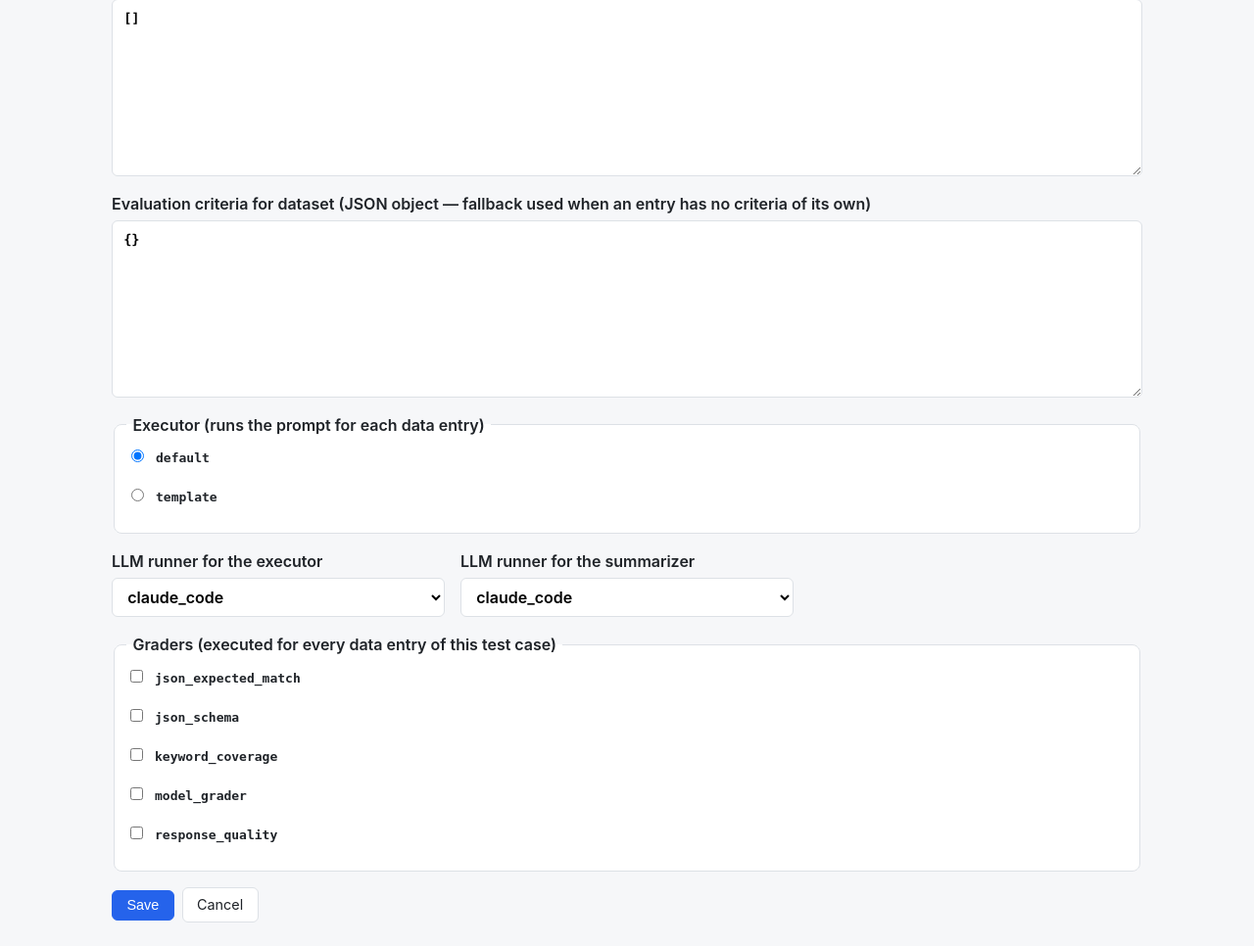
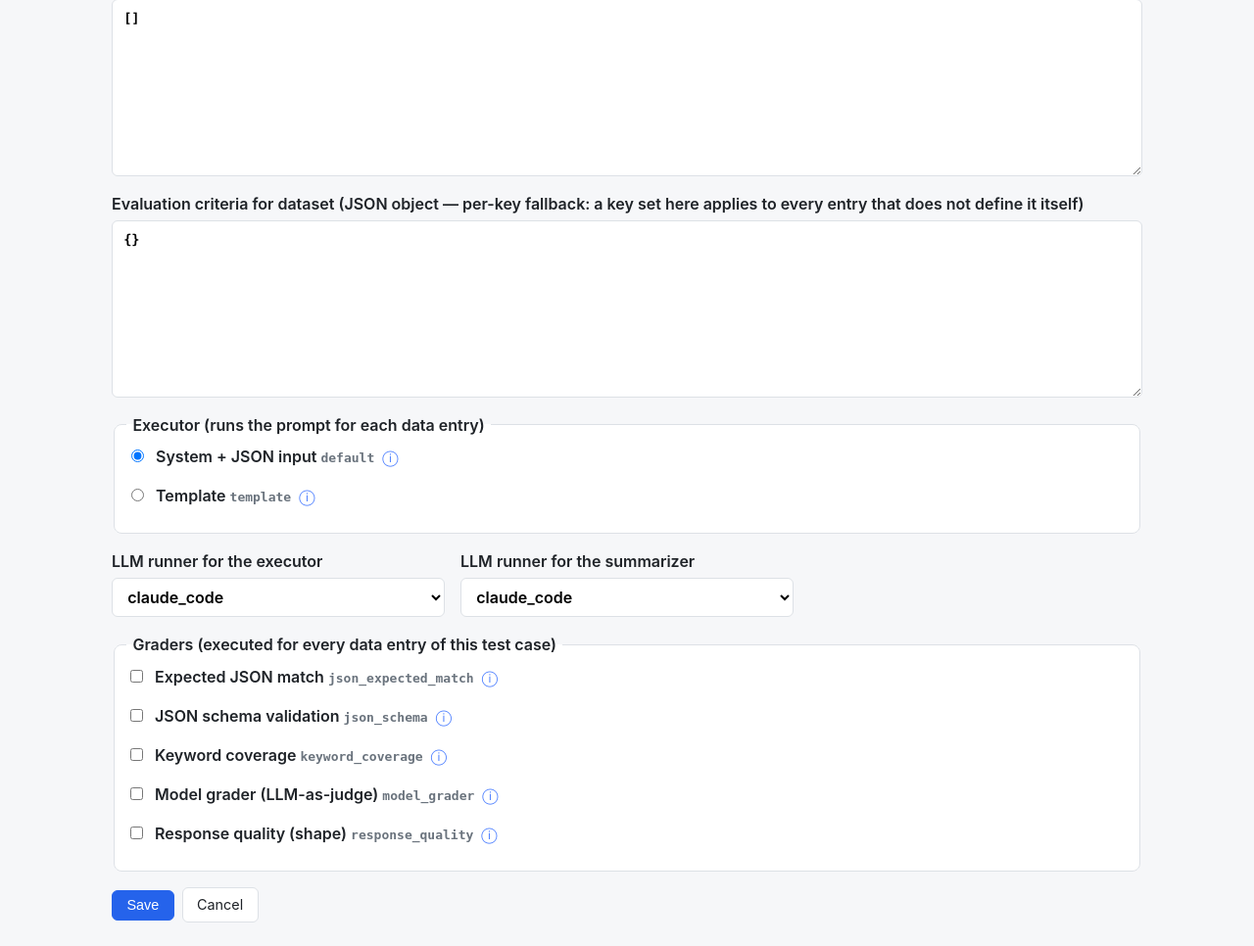
Before and after one commit to tsvetan-bondzhov/prompt-optimizer, a FastAPI app: page /test-cases/new in a window 1280 px wide. Shown: the part 467-1433 px from the top of the page at 98% size. Run offline with FastAPI, Linux system fonts and the light colour scheme; parts of the project's set-up code (start-up, migrations or seed data) failed here and were passed over.

Commit message:
Show human-readable names and info popups for executors and graders
Executors and graders now carry UI metadata (display_name, description,
criteria_info, criteria_sample); registry.describe() exposes it and the test
case form renders the friendly names with an info icon that opens a dialog
documenting the implementation's purpose, its evaluation-criteria keys, and a
copy-pasteable sample criteria snippet.

Co-Authored-By: Claude Fable 5 <noreply@anthropic.com>

```diff
--- a/app/core/registry.py
+++ b/app/core/registry.py
@@ -39,6 +39,7 @@ __all__ = [
     "register",
     "resolve",
     "available",
+    "describe",
     "clear",
     "get_executor",
     "get_grader",
@@ -128,6 +129,37 @@ def available(category: str) -> list[str]:
     return sorted(_REGISTRY[category])
 
 
+def describe(category: str) -> list[dict[str, Any]]:
+    """Return UI metadata for every implementation registered in ``category``.
+
+    Each item: ``{"name", "display_name", "description", "criteria_info",
+    "criteria_sample", "options_schema"}`` — read from the instantiated
+    implementation's class attributes, with sensible fallbacks so
+    implementations without metadata still render.
+    """
+
+    infos: list[dict[str, Any]] = []
+    for name in available(category):
+        try:
+            instance = resolve(category, name)
+        except Exception:  # pragma: no cover - defensive: bad factory
+            infos.append({"name": name, "display_name": name})
+            continue
+        infos.append(
+            {
+                "name": name,
+                "display_name": getattr(instance, "display_name", "") or name,
+                "description": getattr(instance, "description", "") or "",
+                "criteria_info": list(getattr(instance, "criteria_info", []) or []),
+                "criteria_sample": getattr(instance, "criteria_sample", None),
+                "options_schema": list(
+                    getattr(instance, "options_schema", []) or []
+                ),
+            }
+        )
+    return infos
+
+
 def clear(category: str | None = None) -> None:
     """Clear registrations for ``category`` (or all categories when ``None``)."""
 
--- a/app/implementations/graders.py
+++ b/app/implementations/graders.py
@@ -61,6 +61,20 @@ class KeywordCoverageGrader(Grader):
     """
 
     name = "keyword_coverage"
+    display_name = "Keyword coverage"
+    description = (
+        "Checks which expected keywords appear in the output and scores the "
+        "coverage ratio linearly onto 1-10. Without configured keywords the "
+        "grader returns a neutral 5."
+    )
+    criteria_info = [
+        {
+            "key": "keywords",
+            "description": "List of keywords expected to appear in the output "
+            "(case-insensitive). Legacy alias: 'expected_keywords'.",
+        },
+    ]
+    criteria_sample = {"keywords": ["refund", "14 days", "support@example.com"]}
 
     def _expected_keywords(
         self, test_case: TestCase, entry_index: int
@@ -132,6 +146,23 @@ class ResponseQualityGrader(Grader):
     """
 
     name = "response_quality"
+    display_name = "Response quality (shape)"
+    description = (
+        "Content-agnostic heuristic on the shape of the output: rewards a "
+        "non-empty response whose length falls within the configured "
+        "min/max character bounds."
+    )
+    criteria_info = [
+        {
+            "key": "min_length",
+            "description": "Minimum output length in characters (default 1).",
+        },
+        {
+            "key": "max_length",
+            "description": "Maximum output length in characters (optional).",
+        },
+    ]
+    criteria_sample = {"min_length": 50, "max_length": 800}
 
     async def grade(
         self,
--- a/app/implementations/json_graders.py
+++ b/app/implementations/json_graders.py
@@ -121,6 +121,30 @@ class JsonSchemaValidationGrader(_JsonGraderBase):
     """
 
     name = "json_schema"
+    display_name = "JSON schema validation"
+    description = (
+        "Parses the output as JSON and validates it against a JSON Schema "
+        "(Draft 2020-12). Valid output scores 10; each violation subtracts 3 "
+        "(floored at 1); unparseable output scores 1. Typically configured "
+        "once for the whole dataset."
+    )
+    criteria_info = [
+        {
+            "key": "json_schema",
+            "description": "JSON Schema object the output must conform to. "
+            "Legacy alias: 'schema'.",
+        },
+    ]
+    criteria_sample = {
+        "json_schema": {
+            "type": "object",
+            "properties": {
+                "name": {"type": "string"},
+                "age": {"type": "integer", "minimum": 0},
+            },
+            "required": ["name", "age"],
+        }
+    }
 
     def _schema(
         self, test_case: TestCase, entry_index: int
@@ -207,6 +231,22 @@ class JsonExpectedMatchGrader(_JsonGraderBase):
     """
 
     name = "json_expected_match"
+    display_name = "Expected JSON match"
+    description = (
+        "Parses the output as JSON and compares it field by field to an "
+        "expected document (object or array). The score is the percentage of "
+        "compared fields that match, mapped onto 1-10. Typically configured "
+        "per data entry."
+    )
+    criteria_info = [
+        {
+            "key": "expected_json",
+            "description": "Expected JSON object or array; fields null/missing "
+            "on both sides are ignored, unexpected output fields are "
+            "mismatches. Legacy alias: 'expected'.",
+        },
+    ]
+    criteria_sample = {"expected_json": {"name": "Ada", "age": 36, "city": None}}
 
     def _expected(
         self, test_case: TestCase, entry_index: int
--- a/app/web/routes.py
+++ b/app/web/routes.py
@@ -27,7 +27,7 @@ from app.api.deps import (
     get_test_case_repository,
 )
 from app.api.routes_evaluation import resolve_test_cases
-from app.core.registry import available
+from app.core.registry import available, describe
 from app.db.repositories import (
     EvaluationReportRepository,
     EvaluationRunRepository,
@@ -154,8 +154,8 @@ async def test_case_new(request: Request) -> HTMLResponse:
         request,
         "test_case_form.html",
         test_case=None,
-        available_graders=available("grader"),
-        available_executors=available("executor"),
+        grader_infos=describe("grader"),
+        executor_infos=describe("executor"),
         available_llm_runners=available("llm_runner"),
     )
 
@@ -228,8 +228,8 @@ async def test_case_edit(
         request,
         "test_case_form.html",
         test_case=doc,
-        available_graders=available("grader"),
-        available_executors=available("executor"),
+        grader_infos=describe("grader"),
+        executor_infos=describe("executor"),
         available_llm_runners=available("llm_runner"),
     )
 
--- a/app/web/static/styles.css
+++ b/app/web/static/styles.css
@@ -150,3 +150,14 @@ ul.compact { margin: 0; padding-left: 1.1rem; font-size: 0.85rem; }
 
 .row-accepted td:first-child { border-left: 4px solid var(--ok); }
 .row-rejected td:first-child { border-left: 4px solid var(--danger); }
+
+/* Implementation info popups (test case form) */
+.info-btn {
+  border: none; background: none; cursor: pointer;
+  color: #4a7dff; font-size: 1rem; padding: 0 0.25rem; line-height: 1;
+}
+.info-btn:hover { color: #1f52d4; }
+.info-dialog { max-width: 40rem; border: 1px solid #ccc; border-radius: 8px; padding: 1rem 1.25rem; }
+.info-dialog::backdrop { background: rgba(0, 0, 0, 0.4); }
+.info-dialog h3 { margin-top: 0; }
+.info-dialog pre { max-height: 16rem; overflow: auto; }
--- a/app/web/templates/test_case_form.html
+++ b/app/web/templates/test_case_form.html
@@ -1,5 +1,43 @@
 {% extends "base.html" %}
 {% block title %}{{ 'Edit' if test_case else 'New' }} Test Case — Prompt Optimizer{% endblock %}
+
+{% macro info_button(kind, info) %}
+{% if info.description or info.criteria_info or info.criteria_sample %}
+<button type="button" class="info-btn" title="About {{ info.display_name }}"
+        onclick="document.getElementById('info-{{ kind }}-{{ info.name }}').showModal()">&#9432;</button>
+{% endif %}
+{% endmacro %}
+
+{% macro info_dialog(kind, info) %}
+{% if info.description or info.criteria_info or info.criteria_sample %}
+<dialog id="info-{{ kind }}-{{ info.name }}" class="info-dialog">
+  <h3>{{ info.display_name }} <code class="muted">{{ info.name }}</code></h3>
+  {% if info.description %}<p>{{ info.description }}</p>{% endif %}
+  {% if info.criteria_info %}
+  <h4>Evaluation criteria keys</h4>
+  <table>
+    <thead><tr><th>Key</th><th>Description</th></tr></thead>
+    <tbody>
+      {% for c in info.criteria_info %}
+      <tr><td><code>{{ c.key }}</code></td><td>{{ c.description }}</td></tr>
+      {% endfor %}
+    </tbody>
+  </table>
+  {% endif %}
+  {% if info.criteria_sample is not none %}
+  <h4>Sample criteria snippet</h4>
+  <pre class="prompt small" id="sample-{{ kind }}-{{ info.name }}">{{ info.criteria_sample|tojson_pretty }}</pre>
+  <button type="button" class="btn small"
+          onclick="copySample('sample-{{ kind }}-{{ info.name }}', this)">Copy snippet</button>
+  {% endif %}
+  <div class="actions">
+    <button type="button" class="btn"
+            onclick="document.getElementById('info-{{ kind }}-{{ info.name }}').close()">Close</button>
+  </div>
+</dialog>
+{% endif %}
+{% endmacro %}
+
 {% block content %}
 <h1>{{ 'Edit test case' if test_case else 'New test case' }}</h1>
 
@@ -13,19 +51,21 @@
   <label>Evaluation criteria per data entry (JSON array of objects, aligned by index with the data entries)
     <textarea name="evaluation_criteria_per_entry" rows="8">{{ test_case.evaluation_criteria_per_entry|tojson_pretty if test_case and test_case.evaluation_criteria_per_entry is defined else '[]' }}</textarea>
   </label>
-  <label>Evaluation criteria for dataset (JSON object — fallback used when an entry has no criteria of its own)
+  <label>Evaluation criteria for dataset (JSON object — per-key fallback: a key set here applies to every entry that does not define it itself)
     <textarea name="evaluation_criteria" rows="8">{{ test_case.evaluation_criteria|tojson_pretty if test_case else '{}' }}</textarea>
   </label>
   <fieldset>
     <legend>Executor (runs the prompt for each data entry)</legend>
     {% set current_executor = test_case.executor_name if test_case and test_case.executor_name else 'default' %}
-    {% for e in available_executors %}
+    {% for e in executor_infos %}
     <label class="check">
-      <input type="radio" name="executor_name" value="{{ e }}"
-             {% if e == current_executor %}checked{% endif %}>
-      <code>{{ e }}</code>
+      <input type="radio" name="executor_name" value="{{ e.name }}"
+             {% if e.name == current_executor %}checked{% endif %}>
+      {{ e.display_name }} <code class="muted">{{ e.name }}</code>
+      {{ info_button('executor', e) }}
     </label>
     {% endfor %}
+    {% for e in executor_infos %}{{ info_dialog('executor', e) }}{% endfor %}
   </fieldset>
   <div class="grid-3">
     <label>LLM runner for the executor
@@ -47,15 +87,17 @@
   </div>
   <fieldset>
     <legend>Graders (executed for every data entry of this test case)</legend>
-    {% if available_graders %}
+    {% if grader_infos %}
       {% set selected = test_case.grader_names if test_case and test_case.grader_names else [] %}
-      {% for g in available_graders %}
+      {% for g in grader_infos %}
       <label class="check">
-        <input type="checkbox" name="grader_names" value="{{ g }}"
-               {% if g in selected %}checked{% endif %}>
-        <code>{{ g }}</code>
+        <input type="checkbox" name="grader_names" value="{{ g.name }}"
+               {% if g.name in selected %}checked{% endif %}>
+        {{ g.display_name }} <code class="muted">{{ g.name }}</code>
+        {{ info_button('grader', g) }}
       </label>
       {% endfor %}
+      {% for g in grader_infos %}{{ info_dialog('grader', g) }}{% endfor %}
     {% else %}
       <p class="muted">No graders registered.</p>
     {% endif %}
@@ -66,3 +108,21 @@
   </div>
 </form>
 {% endblock %}
+
+{% block scripts %}
+<script>
+  function copySample(preId, button) {
+    const text = document.getElementById(preId).textContent;
+    navigator.clipboard.writeText(text).then(() => {
+      const original = button.textContent;
+      button.textContent = "Copied!";
+      setTimeout(() => { button.textContent = original; }, 1500);
+    });
+  }
+  // An info button lives inside the option <label>; keep its clicks from
+  // toggling the checkbox/radio.
+  document.querySelectorAll(".info-btn").forEach((btn) => {
+    btn.addEventListener("click", (event) => event.preventDefault());
+  });
+</script>
+{% endblock %}
```
Also changed, not shown: app/core/interfaces.py (+26 -0 lines), app/implementations/executor.py (+7 -0 lines), app/implementations/model_grader.py (+23 -0 lines), app/implementations/template_executor.py (+9 -0 lines).
